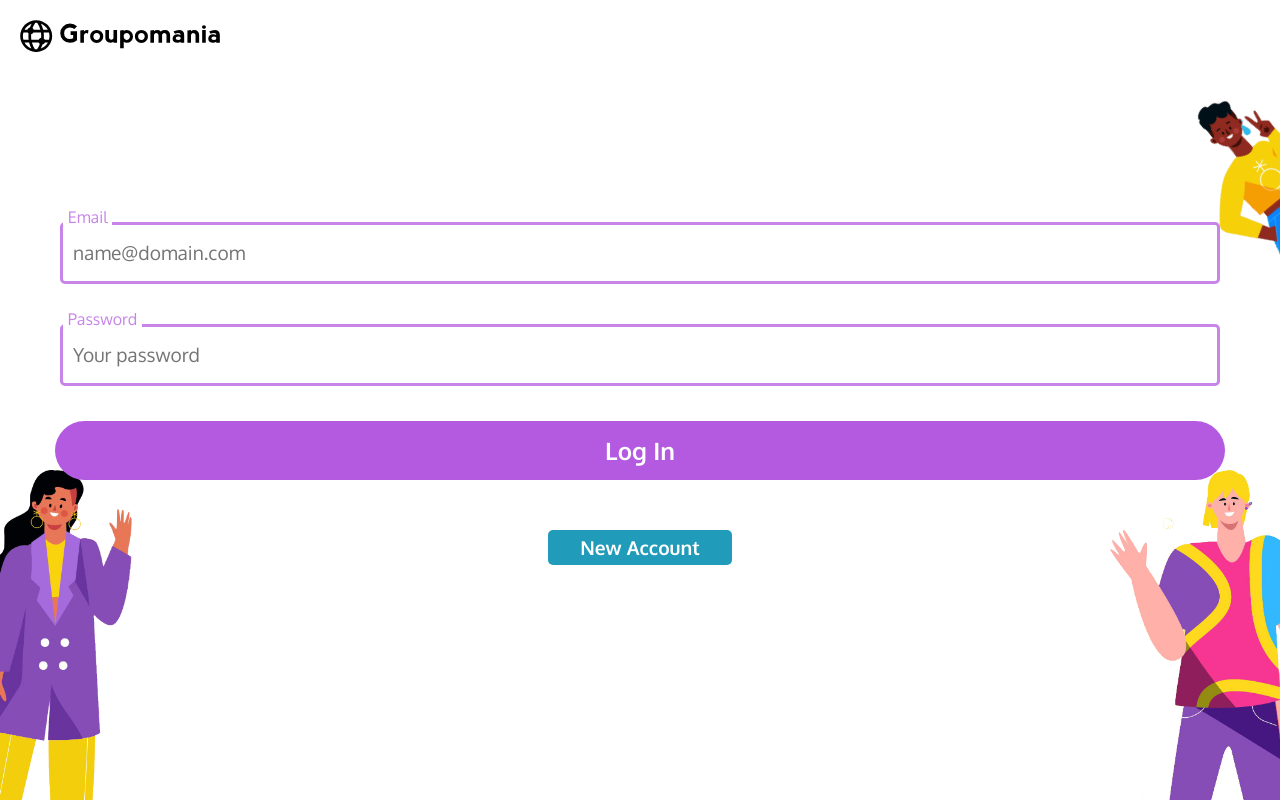
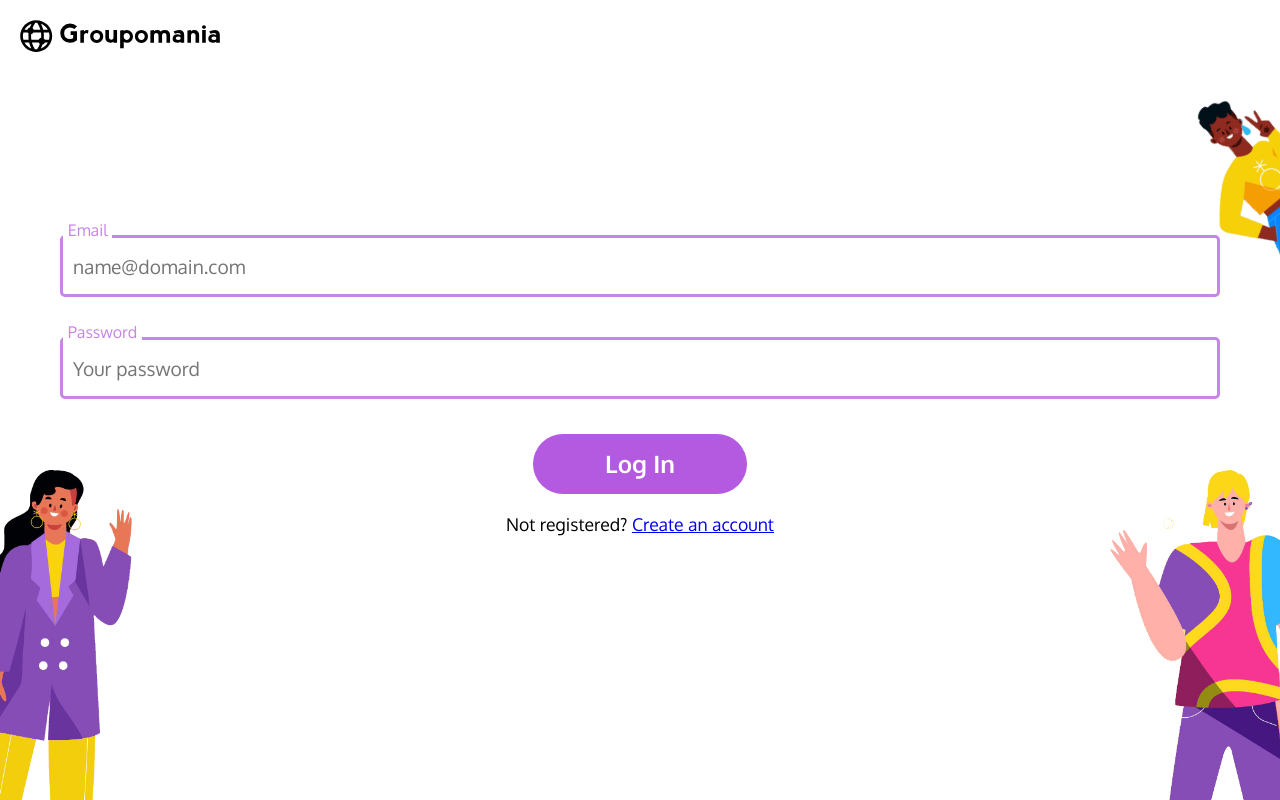
Before and after one commit to diellatseng/ChingYaoTseng_7_20042021_frontend, a Vue app: page /#/ in a window 1280 px wide. Built offline with nearby package versions, Linux system fonts and the light colour scheme.

Commit message:
home toggle forms

```diff
--- a/src/views/Home.vue
+++ b/src/views/Home.vue
@@ -5,9 +5,15 @@
       alt="Groupmania logo"
       src="../assets/logo/icon-left-font-monochrome-black.svg"
     />
-    <div class="container-home">
+
+    <div class="form">
       <div class="container">
-        <form id="log-in">
+        <!-- Log In Form -->
+        <form
+          id="login-page"
+          v-if="currentForm.toLowerCase() === 'login'"
+          class="login-form"
+        >
           <div class="form-control">
             <input type="text" name="email" placeholder="name@domain.com" />
             <label for="email">Email</label>
@@ -19,16 +25,33 @@
           <AppButton :to="{ name: 'PostsWall' }" theme="rounded" id="logIn"
             >Log In</AppButton
           >
+          <p class="message">
+            Not registered?
+            <a href="#" @click.prevent="toggleForm()">Create an account</a>
+          </p>
+        </form>
+
+        <!-- Register Form -->
+        <form v-else class="register-form">
+          <div class="form-control">
+            <input type="text" name="full-name" placeholder="Tony Stark" />
+            <label for="full-name">Full Name</label>
+          </div>
+          <div class="form-control">
+            <input type="text" name="email" placeholder="name@domain.com" />
+            <label for="email">Email</label>
+          </div>
+          <div class="form-control">
+            <input type="text" name="password" placeholder="Your password" />
+            <label for="password">Password</label>
+          </div>
+          <AppButton @click="onClick" theme="rounded">Next</AppButton>
+          <p class="message">Already registered?
+          <a href="#" @click.prevent="toggleForm()">Log In</a></p>
         </form>
       </div>
-      <AppButton
-        :to="{ name: 'signup' }"
-        size="small"
-        color="accent"
-        id="btnSignUp"
-        >New Account</AppButton
-      >
     </div>
+
     <img class="img-home img-home__p1" src="../assets/images/1.png" alt="" />
     <img class="img-home img-home__p2" src="../assets/images/2.png" alt="" />
     <img class="img-home img-home__p3" src="../assets/images/3.png" alt="" />
@@ -40,12 +63,20 @@ import AppButton from "@/components/AppButton.vue";
 
 export default {
   name: "Home",
+  data() {
+    return {
+      currentForm: "login",
+    };
+  },
   components: {
     AppButton,
   },
   methods: {
     onClick() {
       this.$router.push("/postswall");
+    },
+    toggleForm() {
+      this.currentForm = this.currentForm === "login" ? "register" : "login";
     },
   },
 };
@@ -74,14 +105,10 @@ body {
   padding: 20px;
 }
 
-.container-home {
+.form {
   width: 100%;
   margin: auto;
   padding-bottom: 120px;
-}
-
-#sign-up {
-  width: 100%;
 }
 
 .form-control {
@@ -159,9 +186,10 @@ body {
   font-size: 1.5rem;
 }
 
-#logIn {
-  width: auto;
-  margin-bottom: 50px;
+p {
+  text-align: center;
+  margin-top: 20px;
+  font-size: 1.1rem;
 }
 
 #btnSignUp {
```
